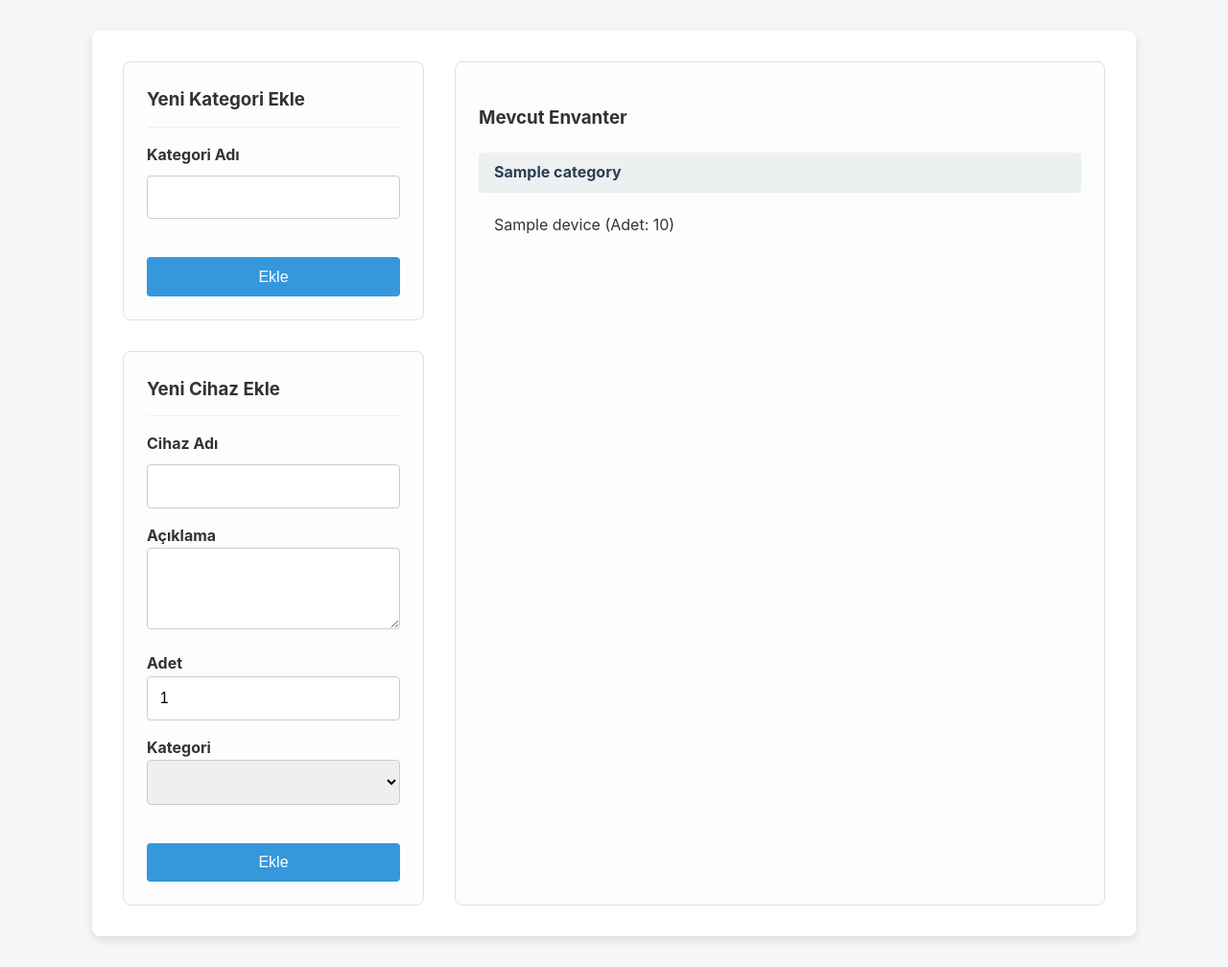
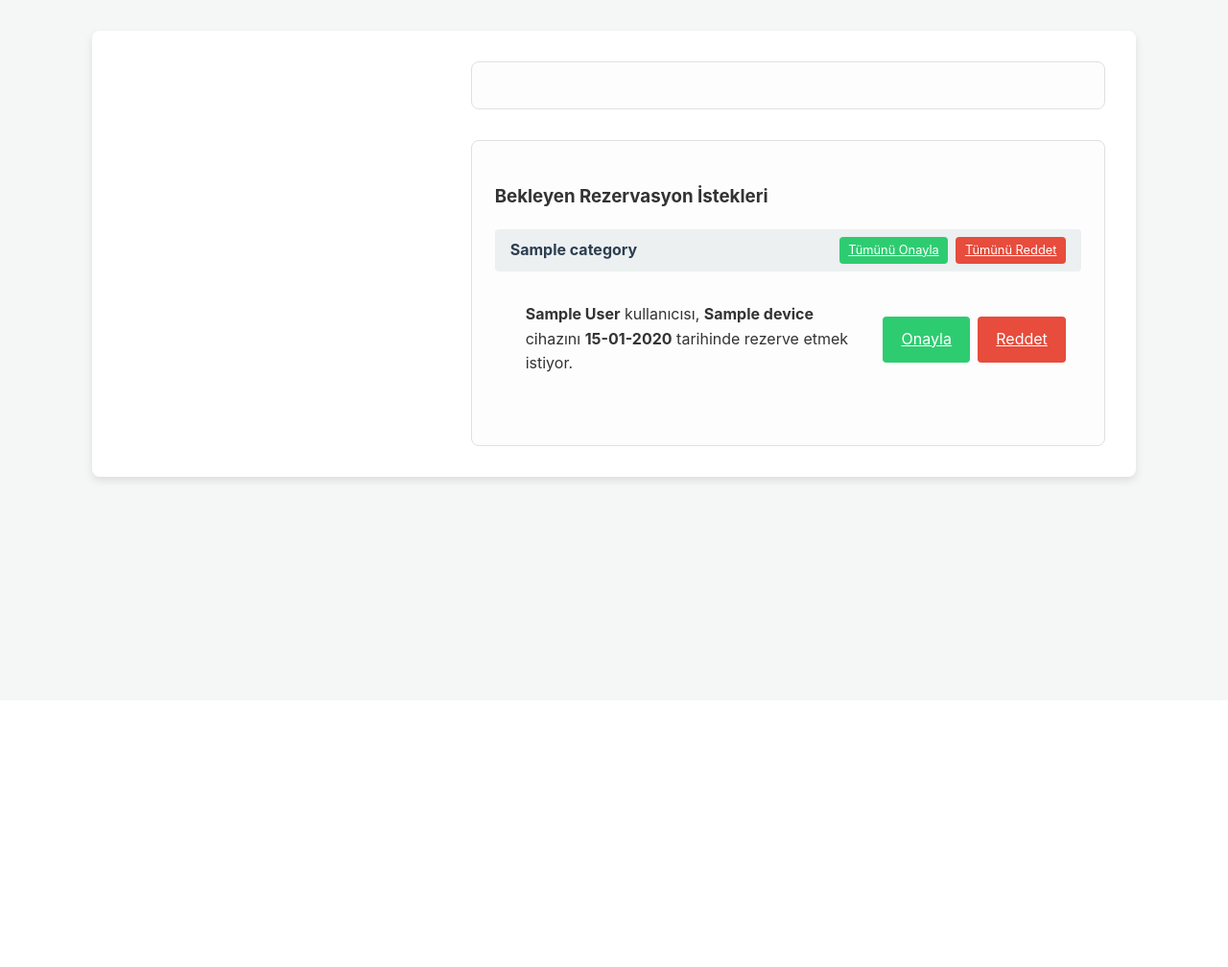
Before and after one commit to Tofiq055/Universite-Rezervasyon, a Flask app: template app/templates/teacher_dashboard.html in a window 1280 px wide. Shown: the part 70-1078 px from the top of the page at 96% size. After the commit the page ends 577 px from the top, so only its background shows below. Run offline with Flask 3, Linux system fonts and the light colour scheme; the template is opened without the code that fills it: values that come from a table or form of the project are taken from there, others are empty; tables that the repository leaves empty hold one stand-in row (values such as "Sample post"); lists and menus that the app fills with data are empty.

Commit message:
Add reservation management features for students and teachers
Introduces student and teacher reservation dashboards, including listing and status display of reservations. Adds bulk approval/rejection actions for teachers by category, and new CLI commands for managing categories and devices. Updates device availability logic to account for both approved and pending reservations, and improves UI/UX with new templates and CSS for reservation status and dashboard layout.

```diff
--- a/app/static/css/style.css
+++ b/app/static/css/style.css
@@ -331,3 +331,83 @@ textarea.form-control {
 .btn-success:hover { background-color: #27ae60; }
 .btn-danger { background-color: #e74c3c; }
 .btn-danger:hover { background-color: #c0392b; }
+/* Öğretmen ve Öğrenci Paneli Ortak Düzenlemeleri */
+.dashboard-main-content {
+    flex: 2;
+    display: flex;
+    flex-direction: column;
+    gap: 2rem;
+}
+
+.student-inventory {
+    flex: 1;
+}
+
+.my-reservations {
+    flex: 1.5;
+    background-color: #fdfdfd;
+    padding: 1.5rem;
+    border-radius: 8px;
+    border: 1px solid #e0e0e0;
+}
+
+.reservation-item {
+    display: flex;
+    justify-content: space-between;
+    align-items: center;
+    padding: 1rem;
+    border-left-width: 5px;
+    border-left-style: solid;
+    margin-bottom: 0.5rem;
+    border-radius: 4px;
+}
+
+.reservation-status {
+    font-weight: bold;
+    padding: 0.3rem 0.8rem;
+    border-radius: 12px;
+    font-size: 0.9em;
+    color: white;
+}
+
+/* Rezervasyon Durum Renkleri */
+.status-pending { border-color: #f39c12; }
+.status-pending .reservation-status { background-color: #f39c12; }
+
+.status-approved { border-color: #2ecc71; }
+.status-approved .reservation-status { background-color: #2ecc71; }
+
+.status-rejected { border-color: #e74c3c; }
+.status-rejected .reservation-status { background-color: #e74c3c; }
+/* Yeni durum etiketi için stil */
+.status-onay-bekliyor { color: #f39c12; } /* Turuncu renk */
+/* Kategori Başlığı ve Toplu İşlem Butonları */
+.request-category-block {
+    margin-bottom: 2rem;
+}
+
+.category-header {
+    display: flex;
+    justify-content: space-between;
+    align-items: center;
+    background-color: #ecf0f1;
+    padding: 0.5rem 1rem;
+    border-radius: 4px;
+}
+
+.category-header h4 {
+    margin: 0;
+    background: none;
+    padding: 0;
+}
+
+.bulk-actions {
+    display: flex;
+    gap: 0.5rem;
+}
+
+/* Butonların boyutunu küçültmek için */
+.btn-sm {
+    padding: 0.25rem 0.6rem;
+    font-size: 0.8em;
+}
--- a/app/templates/base.html
+++ b/app/templates/base.html
@@ -13,9 +13,11 @@
     <div class="nav-links">
         {% if 'user_id' in session %}
             {% if session['user_role'] == 'teacher' %}
-                    <a href="#">Öğretmen Paneli</a>
+                <a href="{{ url_for('teacher.dashboard') }}">Öğretmen Paneli</a>
+                <a href="{{ url_for('teacher.approved_reservations') }}">Onaylananlar</a>
             {% else %}
-                    <a href="#">Öğrenci Paneli</a>
+                <a href="{{ url_for('student.dashboard') }}">Cihazlar</a>
+                <a href="{{ url_for('student.my_reservations') }}">Rezervasyonlarım</a>
             {% endif %}
             <a href="{{ url_for('auth.logout') }}">Çıkış Yap</a>
         {% else %}
--- a/app/templates/teacher_dashboard.html
+++ b/app/templates/teacher_dashboard.html
@@ -5,63 +5,56 @@
 {% block content %}
 <div class="dashboard-container">
     <div class="dashboard-forms">
-            <div class="form-section">
-                <h3>Yeni Kategori Ekle</h3>
-                <form method="POST" action="">
-                    {{ category_form.hidden_tag() }}
-                    <div class="form-group">
-                        {{ category_form.name.label }}
-                        {{ category_form.name(class="form-control") }}
-                    </div>
-                    <button type="submit" name="submit_category" class="btn btn-primary">Ekle</button>
-                </form>
         </div>
 
-            <div class="form-section">
-                <h3>Yeni Cihaz Ekle</h3>
-                <form method="POST" action="">
-                    {{ device_form.hidden_tag() }}
-                    <div class="form-group">
-                        {{ device_form.name.label }}
-                        {{ device_form.name(class="form-control") }}
+    <div class="dashboard-main-content">
+        <div class="dashboard-inventory">
             </div>
-                    <div class="form-group">
-                        {{ device_form.description.label }}
-                        {{ device_form.description(class="form-control", rows="3") }}
-                    </div>
-                    <div class="form-group">
-                        {{ device_form.quantity.label }}
-                        {{ device_form.quantity(class="form-control") }}
-                    </div>
-                    <div class="form-group">
-                        {{ device_form.category.label }}
-                        {{ device_form.category(class="form-control") }}
-                    </div>
-                    <button type="submit" name="submit_device" class="btn btn-primary">Ekle</button>
-                </form>
+
+        <div class="dashboard-requests">
+            <h3>Bekleyen Rezervasyon İstekleri</h3>
+            {# pending_reservations listesini kategorilere göre grupla #}
+            {% set requests_by_category = pending_reservations | groupby('device.category_id') %}
+
+            {% for group in requests_by_category %}
+                {% set category = group.list[0].device.category %}
+                <div class="category-block request-category-block">
+                    <div class="category-header">
+                        <h4>{{ category.name }}</h4>
+                        <div class="bulk-actions">
+                            <a href="{{ url_for('teacher.approve_category', category_id=category.id) }}"
+                               class="btn btn-success btn-sm"
+                               onclick="return confirm('Bu kategorideki TÜM bekleyen istekleri ONAYLAMAK istediğinizden emin misiniz?');">
+                               Tümünü Onayla
+                            </a>
+                            <a href="{{ url_for('teacher.reject_category', category_id=category.id) }}"
+                               class="btn btn-danger btn-sm"
+                               onclick="return confirm('Bu kategorideki TÜM bekleyen istekleri REDDETMEK istediğinizden emin misiniz?');">
+                               Tümünü Reddet
+                            </a>
                         </div>
                     </div>
 
-        <div class="dashboard-inventory">
-            <h3>Mevcut Envanter</h3>
-            {% if categories %}
-                {% for category in categories %}
-                    <div class="category-block">
-                        <h4>{{ category.name }}</h4>
-                        {% if category.devices.all() %}
-                            <ul>
-                                {% for device in category.devices %}
-                                    <li>{{ device.name }} (Adet: {{ device.quantity }})</li>
+                    <ul class="request-list">
+                        {% for reservation in group.list %}
+                        <li>
+                            <div class="request-info">
+                                <strong>{{ reservation.requester.name }}</strong> kullanıcısı,
+                                <strong>{{ reservation.device.name }}</strong> cihazını
+                                <strong>{{ reservation.reservation_date.strftime('%d-%m-%Y') }}</strong> tarihinde rezerve etmek istiyor.
+                            </div>
+                            <div class="request-actions">
+                                <a href="{{ url_for('teacher.approve_reservation', reservation_id=reservation.id) }}" class="btn btn-success">Onayla</a>
+                                <a href="{{ url_for('teacher.reject_reservation', reservation_id=reservation.id) }}" class="btn btn-danger">Reddet</a>
+                            </div>
+                        </li>
                         {% endfor %}
                     </ul>
+                </div>
             {% else %}
-                            <p class="empty-text">Bu kategoride henüz cihaz bulunmuyor.</p>
-                        {% endif %}
+                 <p class="empty-text">Bekleyen rezervasyon isteği bulunmuyor.</p>
+            {% endfor %}
         </div>
-                {% endfor %}
-            {% else %}
-                <p class="empty-text">Henüz hiç kategori eklenmemiş.</p>
-            {% endif %}
     </div>
 </div>
 {% endblock %}
```
Also changed, not shown: app/routes/student.py (+42 -24 lines), app/routes/teacher.py (+65 -0 lines), app/templates/approved_reservations_teacher.html (added, +26 -0 lines), app/templates/device_detail.html (+5 -3 lines), app/templates/my_reservations_student.html (added, +29 -0 lines), app/templates/student_dashboard.html (+25 -4 lines), run.py (+120 -9 lines). Lines whose indentation alone changed are shown as unchanged.
